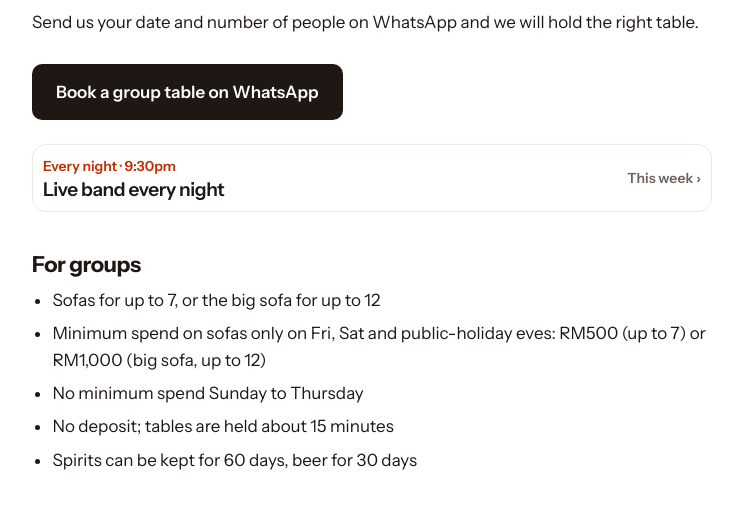
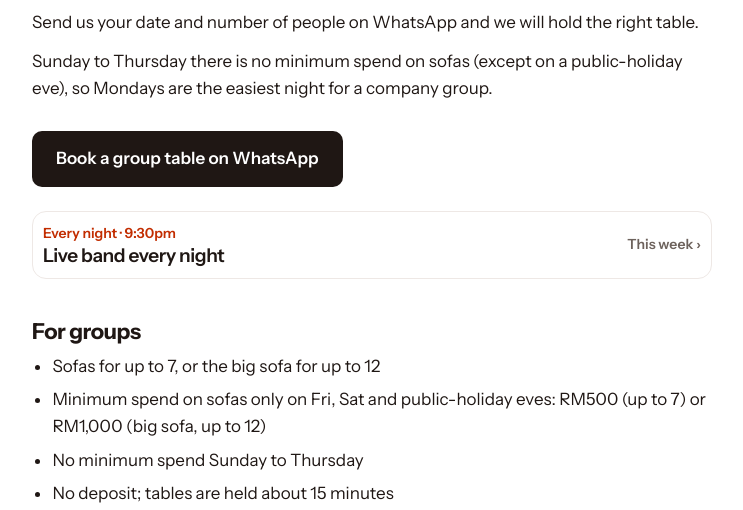
Before and after one commit to FreddieVong/xianyukl-site, a plain HTML site: page group-party-taman-desa/index.html in a window 1280 px wide. Shown: the part 274-784 px from the top of the page, without its empty margins (268-1011 px from the left). Drawn offline with Linux system fonts and the light colour scheme; no server answers.

Commit message:
Year-end page: Mondays are the easiest night for a company group

```diff
--- a/group-party-taman-desa/index.html
+++ b/group-party-taman-desa/index.html
@@ -55,7 +55,7 @@ gtag('config','AW-18417939887');
 document.addEventListener('click',function(e){var a=e.target.closest&&e.target.closest('a[href]');if(!a)return;var h=a.getAttribute('href')||'';if(h.indexOf('wa.me')>-1||h.indexOf('api.whatsapp.com')>-1){try{gtag('event','conversion',{send_to:'AW-18417939887/WlDNCIPR-6odEK_rrc5E',transport_type:'beacon'});}catch(x){}}},true);
 </script>
 </head><body><header class="top"><a class="brand" href="/"><picture><source type="image/webp" srcset="/assets/img/logo-300.webp"><img src="/assets/img/logo-300.png" width="60" height="60" alt="Xianyu 咸鱼酒馆"></picture></a></header><main><nav class="crumb"><a href="/">Xianyu 咸鱼酒馆</a> › Year-end and group nights</nav>
-<h1>Year-end and group nights in Taman Desa</h1><p>Planning a team night, a year-end makan or a big group birthday? Xianyu 咸鱼酒馆 has sofas for groups, a live Mandopop band every night and a kitchen open till 1am.</p><p>Send us your date and number of people on WhatsApp and we will hold the right table.</p><a class="cta" href="https://wa.me/60126522885?text=Hi%20Xianyu%2C%20I%27d%20like%20to%20book%20a%20table.%0A%0AName%20%3A%0ADate%20%3A%0ATime%20%3A%0APax%20%3A">Book a group table on WhatsApp</a>
+<h1>Year-end and group nights in Taman Desa</h1><p>Planning a team night, a year-end makan or a big group birthday? Xianyu 咸鱼酒馆 has sofas for groups, a live Mandopop band every night and a kitchen open till 1am.</p><p>Send us your date and number of people on WhatsApp and we will hold the right table.</p><p>Sunday to Thursday there is no minimum spend on sofas (except on a public-holiday eve), so Mondays are the easiest night for a company group.</p><a class="cta" href="https://wa.me/60126522885?text=Hi%20Xianyu%2C%20I%27d%20like%20to%20book%20a%20table.%0A%0AName%20%3A%0ADate%20%3A%0ATime%20%3A%0APax%20%3A">Book a group table on WhatsApp</a>
 <a class="tn" id="tn" href="/#week"><img id="tn-img" alt="" width="58" height="72" hidden><span><small id="tn-when">Every night · 9:30pm</small><b id="tn-names">Live band every night</b></span><i>This week ›</i></a>
 <h2>For groups</h2><ul><li>Sofas for up to 7, or the big sofa for up to 12</li><li>Minimum spend on sofas only on Fri, Sat and public-holiday eves: RM500 (up to 7) or RM1,000 (big sofa, up to 12)</li><li>No minimum spend Sunday to Thursday</li><li>No deposit; tables are held about 15 minutes</li><li>Spirits can be kept for 60 days, beer for 30 days</li></ul><h2>Your night</h2><ul><li>6:30pm doors, food and drinks</li><li>Before 8:30pm, Sunday to Thursday: beer bucket buy 1 free 1 (not on public-holiday eves)</li><li>9:30pm to 12:45am: live band</li><li>Kitchen till 1am, open till 2:30am</li><li>Strictly 18+</li></ul><h2>Questions guests ask</h2><details><summary>How many people can Xianyu seat in one group?</summary><p>A sofa fits up to 7, and the big sofa fits up to 12. WhatsApp us for bigger groups.</p></details><details><summary>Is there a minimum spend for groups?</summary><p>Only on sofas on Fri, Sat and public-holiday eves: RM500 (up to 7) or RM1,000 (big sofa, up to 12). No minimum Sunday to Thursday.</p></details><details><summary>Do I need to pay a deposit?</summary><p>No deposit. Tables are held about 15 minutes.</p></details><details><summary>Where is Xianyu?</summary><p>Unit A-G-03, Union Tower, Jalan Desa Bakti, Taman Desa, 58000 Kuala Lumpur. Search &quot;Xian Yu KL&quot; on Waze or Grab.</p></details><details><summary>Can under-18s come?</summary><p>No. Xianyu is strictly 18+ at all hours.</p></details>
 <p><a class="cta" href="https://wa.me/60126522885?text=Hi%20Xianyu%2C%20I%27d%20like%20to%20book%20a%20table.%0A%0AName%20%3A%0ADate%20%3A%0ATime%20%3A%0APax%20%3A">Book on WhatsApp</a></p>
```
